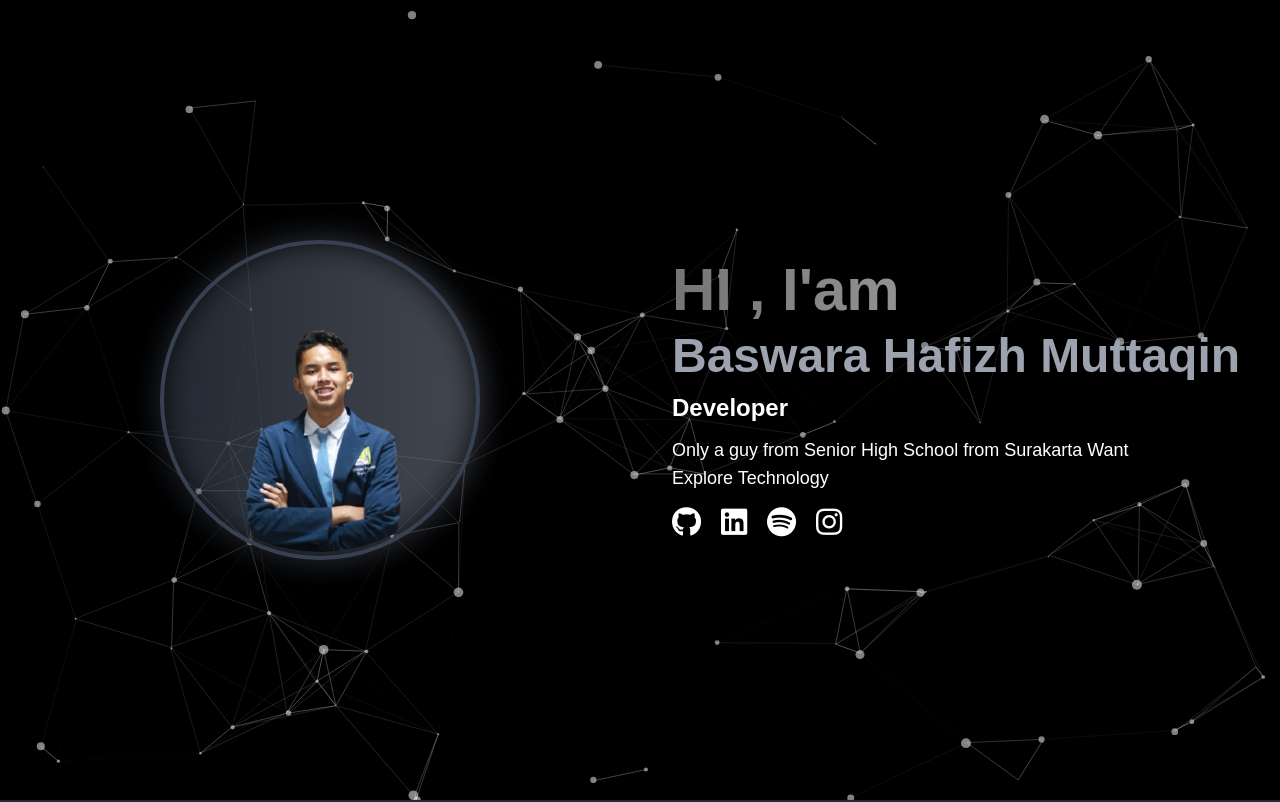
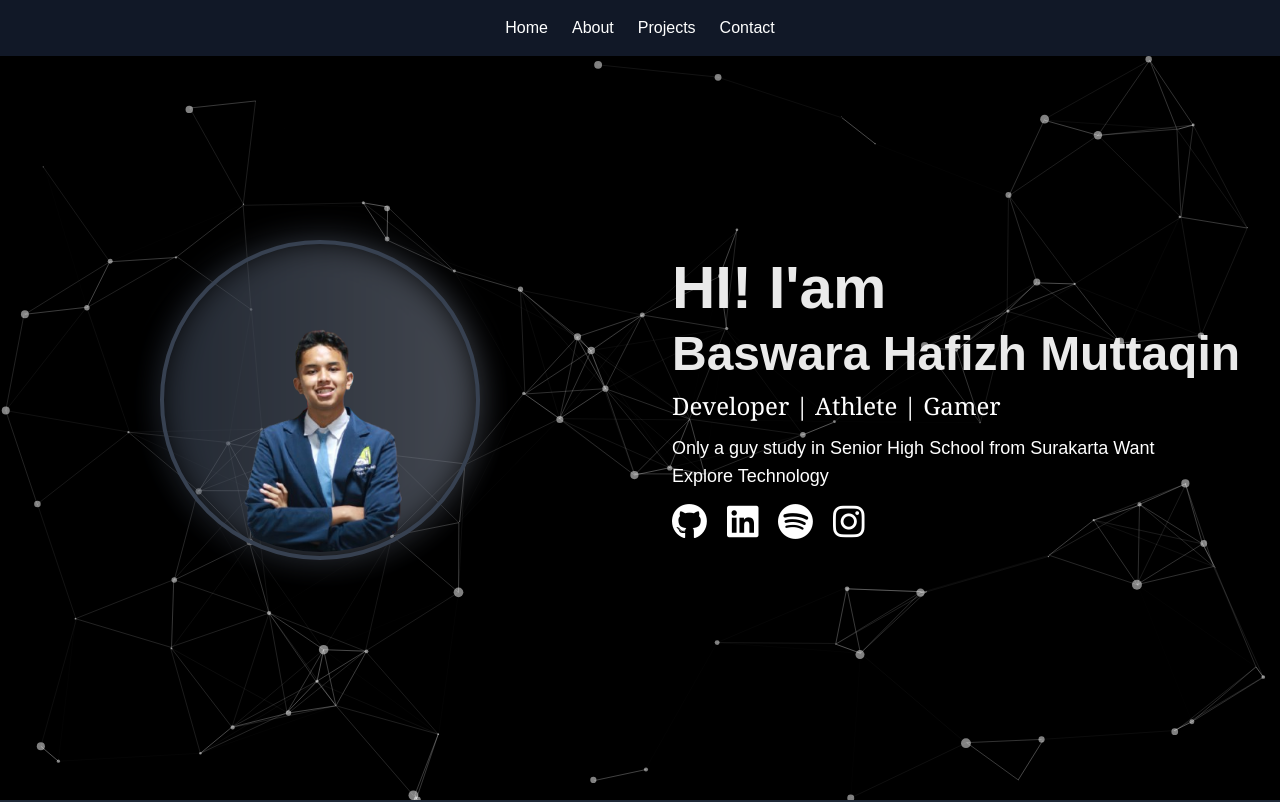
Before and after one commit to baswarahm/Portofolio, a website: page index.html in a window 1280 px wide. Shown: the top 802 px of the page. Drawn offline with nearby package versions, Linux system fonts and the light colour scheme; a script that the page names is missing.

Commit message:
added navbar

```diff
--- a/index.html
+++ b/index.html
@@ -15,51 +15,39 @@
             box-sizing: border-box;
         }
 
+    html{
+        scroll-behavior: smooth;
+    }
 
     body {
     font-family: 'Quicksand', sans-serif;
-
-    height: 100vh;
+    max-height: 100vh;
     margin: 0;
-
     display: flex;
     flex-direction: column;
+
+    }
+
+    main {
+        flex-grow: 1; /* Tambahkan ini agar main memenuhi sisa tinggi layar */
+        display: flex;
+        flex-direction: column;
+        justify-content: center; /* Untuk memusatkan konten secara vertikal */
+    }
+
+    section {
+        max-height: 100vh; /* Pastikan setiap section memenuhi tinggi viewport */
+        display: flex;
+        align-items: center;
+        justify-content: center;
     }
 
 
-        /* Custom Animation for Loading Spinner */
+
+        /* Animasi dan Styling Tambahan */
         @keyframes spin {
             0% { transform: rotate(0deg); }
             100% { transform: rotate(360deg); }
-        }
-
-        .custom-loader {
-            animation: spin 1.5s linear infinite;
-        }
-
-        /* Animated Background */
-        .animated-bg {
-            background: #000; /* Set to black */
-        }
-
-        .text-primary {
-            color: #eaeaea; /* Light grey for text contrast */
-        }
-
-        .text-secondary {
-            color: #ffffff; /* Set to white for contrast */
-        }
-
-        .bg-gradient-text {
-            background: linear-gradient(to right, #757575, #bdbdbd);
-            background-clip: text;
-            color: transparent;
-        }
-        .typing-animation {
-        border-right: 2px solid #ffffff; /* Cursor effect */
-        white-space: nowrap; /* Prevent text wrapping */
-        overflow: hidden; /* Hide the text that is not yet visible */
-        animation: typing 4s steps(30, end), blink-caret 0.75s step-end infinite;
         }
 
         @keyframes typing {
@@ -72,13 +60,28 @@
             50% { border-color: #ffffff; }
         }
 
-    .infinite-animation {
-        animation: infinite-bounce 1s infinite;
-    }
-
         @keyframes infinite-bounce {
             0%, 100% { transform: translateY(0); }
             50% { transform: translateY(-10px); }
+        }
+
+        .custom-loader { animation: spin 1.5s linear infinite; }
+        .animated-bg { background: #000; }
+        .text-primary { color: #eaeaea; }
+        .text-secondary { color: #ffffff; }
+        .bg-gradient-text {
+            background: linear-gradient(to right, #757575, #bdbdbd);
+            background-clip: text;
+            color: transparent;
+        }
+        .typing-animation {
+            border-right: 2px solid #ffffff;
+            white-space: nowrap;
+            overflow: hidden;
+            animation: typing 4s steps(30, end), blink-caret 0.75s step-end infinite;
+        }
+        .infinite-animation {
+            animation: infinite-bounce 1s infinite;
         }
 
     </style>
@@ -87,10 +90,37 @@
     <!-- Animated Background Overlay -->
     <div id="particles-js" class="fixed inset-0 z-0"></div>
 
+    <!-- Navbar -->
+    <nav class="fixed bottom-0 w-full bg-gray-900 z-50">
+        <div class="container md:top-0 md:fixed mx-auto px-4 py-4 bg-gray-900">
+            <div class="flex items-center justify-center space-x-4 sm:space-x-6">
+                <a href="#home" class="text-white hover:text-blue-400 relative group">
+                    Home
+                    <span class="absolute bottom-[-10px] left-0 w-full h-0.5 bg-blue-500 scale-x-0 group-hover:scale-x-100 transition-transform duration-300"></span>
+                </a>
+
+                <a href="#about" class="text-white hover:text-blue-400 relative group">
+                    About
+                    <span class="absolute bottom-[-10px] left-0 w-full h-0.5 bg-blue-500 scale-x-0 group-hover:scale-x-100 transition-transform duration-300"></span>
+                </a>
+
+                <a href="#projects" class="text-white hover:text-blue-400 relative group">
+                    Projects
+                    <span class="absolute bottom-[-10px] left-0 w-full h-0.5 bg-blue-500 scale-x-0 group-hover:scale-x-100 transition-transform duration-300"></span>
+                </a>
+
+                <a href="#contact" class="text-white hover:text-blue-400 relative group">
+                    Contact
+                    <span class="absolute bottom-[-10px] left-0 w-full h-0.5 bg-blue-500 scale-x-0 group-hover:scale-x-100 transition-transform duration-300"></span>
+                </a>
+            </div>
+        </div>
+    </nav>
+
     <!-- Main Content -->
-    <main class="relative z-10">
+    <main class="relative z-10 flex-grow">
         <!-- Hero Section -->
-        <section class="min-h-screen flex items-center justify-center px-4 sm:px-6 lg:px-8">
+        <section class="min-h-screen flex items-center justify-center px-4 sm:px-6 lg:px-8" id="home">
             <div class="container mx-auto">
                 <div class="flex flex-col lg:flex-row items-center justify-center gap-8 lg:gap-16">
                     <!-- Left Side - Photo -->
@@ -102,36 +132,35 @@
                     </div>
 
                     <!-- Right Side - Content -->
-                    <div class="w-full lg:w-1/2 space-y-3 text-center lg:text-left" data-aos="fade-left" data-aos-duration="1000">
-                        <h1 class="text-4xl md:text-5xl lg:text-6xl font-bold bg-gradient-text">
-                            HI , I'am
+                    <div class="w-full lg:w-1/2 space-y-1 lg:space-y-3  text-center lg:text-left" data-aos="fade-left" data-aos-duration="1000">
+                        <h1 class="text-4xl md:text-5xl lg:text-6xl font-bold">
+                            HI! I'am
                         </h1>
 
-                        <h1 class="text-3xl md:text-4xl lg:text-5xl font-bold text-gray-400 typing-animation">
+                        <h1 class="text-3xl md:text-4xl lg:text-5xl font-bold typing-animation">
                             <span id="typing-text"></span>
                         </h1>
 
-                        <h4 class="text-xl md:text-2xl font-semibold text-secondary">
-                            Developer
-                        </h4>
+                        <h4 class="text-xl md:text-2xl font-serif text-secondary">Developer | Athlete | Gamer</h4>
+
 
                         <p class="text-secondary text-base md:text-lg max-w-lg mx-auto lg:mx-0">
-                            Only a guy from Senior High School from Surakarta Want Explore Technology
+                            Only a guy study in Senior High School from Surakarta Want Explore Technology
                         </p>
 
                         <!-- Social Links -->
                         <div class="flex gap-5 justify-center lg:justify-start">
                             <a href="https://github.com" target="_blank" class="transform btn-hover btn-glow " data-aos="zoom-in" data-aos-delay="200">
-                                <i class="fab fa-github text-3xl text-secondary transition-all duration-300 hover:scale-125"></i>
+                                <i class="fab fa-github text-3xl md:text-4xl text-secondary transition-all duration-300 hover:scale-125"></i>
                             </a>
                             <a href="https://www.linkedin.com" target="_blank" class="transform btn-hover btn-glow" data-aos="zoom-in" data-aos-delay="200">
-                                <i class="fab fa-linkedin text-3xl text-secondary transition-all duration-300 hover:scale-125"></i>
+                                <i class="fab fa-linkedin text-3xl md:text-4xl text-secondary transition-all duration-300 hover:scale-125"></i>
                             </a>
                             <a href="https://spotify.com" target="_blank" class="transform btn-hover btn-glow" data-aos="zoom-in" data-aos-delay="200">
-                                <i class="fab fa-spotify text-3xl text-secondary transition-all duration-300 hover:scale-125"></i>
+                                <i class="fab fa-spotify text-3xl md:text-4xl text-secondary transition-all duration-300 hover:scale-125"></i>
                             </a>
                             <a href="https://www.instagram.com/baswara.hm" target="_blank" class="transform btn-hover btn-glow" data-aos="zoom-in" data-aos-delay="200">
-                                <i class="fab fa-instagram text-3xl text-secondary transition-all duration-300 hover:scale-125"></i>
+                                <i class="fab fa-instagram text-3xl md:text-4xl text-secondary transition-all duration-300 hover:scale-125"></i>
                             </a>
                         </div>
                     </div>
@@ -153,6 +182,7 @@
         </section>
     </main>
 
+
     <script src="src/partikel/particles.js"></script>
     <script src="src/partikel/app.js"></script>
     <script src="https://unpkg.com/aos@next/dist/aos.js"></script>
@@ -163,7 +193,6 @@
             once: true,
         });
 
-
         const typingText = "Baswara Hafizh Muttaqin";
         let index = 0;
 
@@ -171,11 +200,12 @@
             if (index < typingText.length) {
                 document.getElementById("typing-text").innerHTML += typingText.charAt(index);
                 index++;
-                setTimeout(type, 100); // Adjust typing speed here
+                setTimeout(type, 100);
             }
         }
 
-        window.onload = type; // Start typing when the window loads
+        window.onload = type;
+
     </script>
 </body>
 </html>
```
Lines whose indentation alone changed are shown as unchanged.
